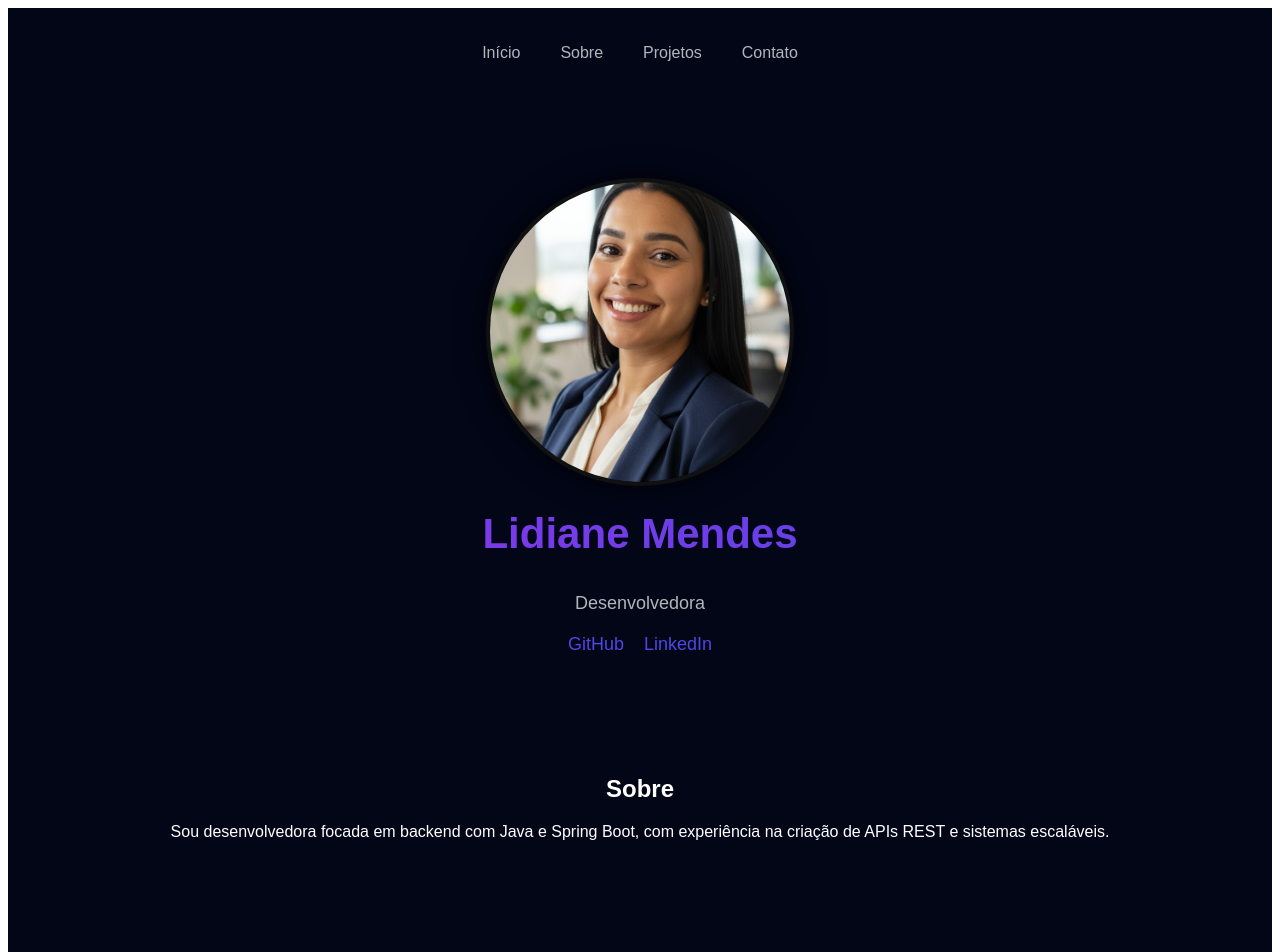
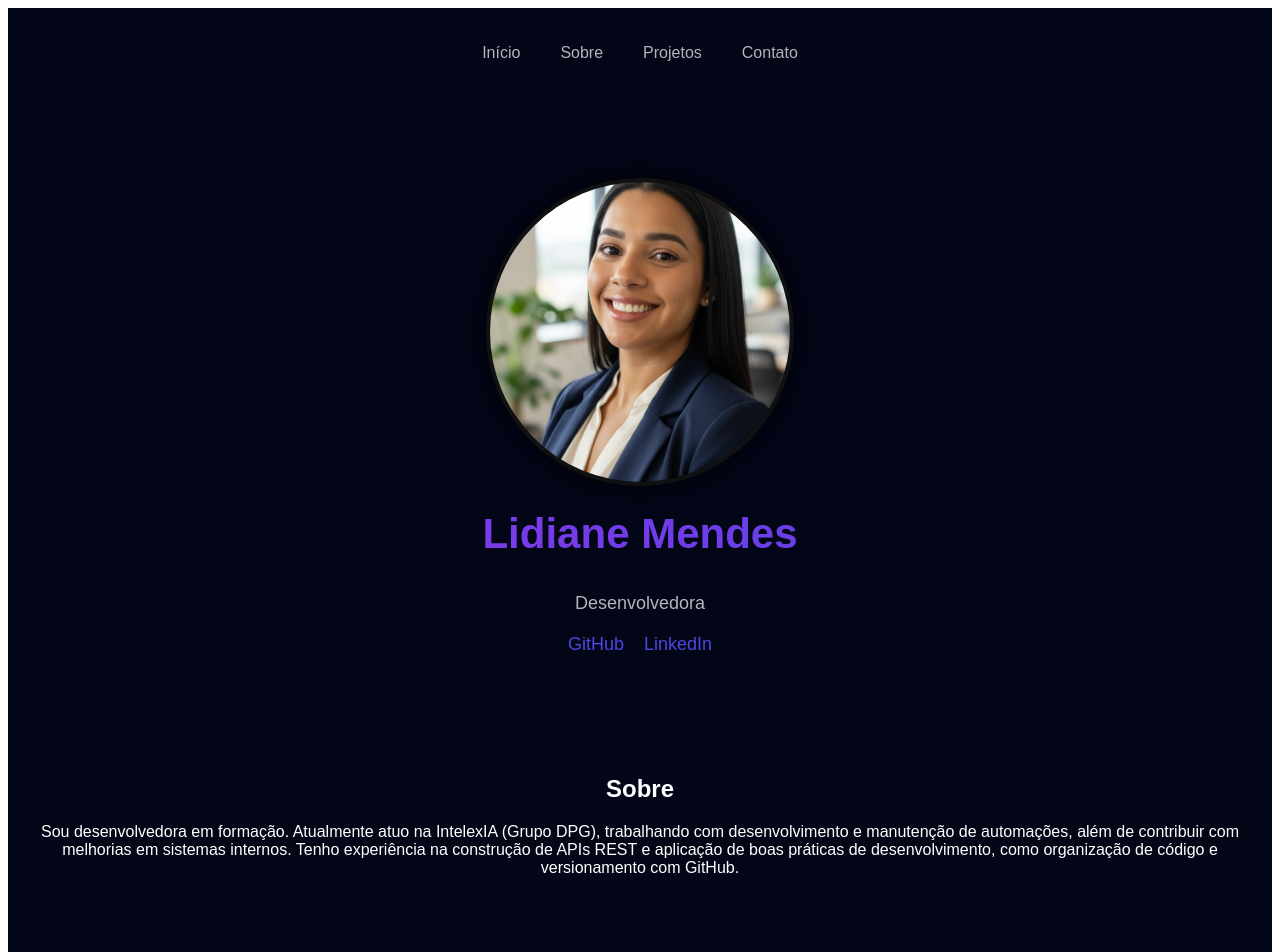
Before and after one commit to LidianeMendess/curso-dev, a Next.js app: page / in a window 1280 px wide. Shown: the top 952 px of the page. Built offline with nearby package versions, Linux system fonts and the light colour scheme.

Commit message:
Atualizar o index.js

```diff
--- a/pages/index.js
+++ b/pages/index.js
@@ -41,8 +41,8 @@ export default function Home() {
       <section id="sobre" className={styles.sobre}>
         <h2>Sobre</h2>
         <p>
-          Sou desenvolvedora focada em backend com Java e Spring Boot,
-          com experiência na criação de APIs REST e sistemas escaláveis.
+          Sou desenvolvedora em formação. Atualmente atuo na IntelexIA (Grupo DPG), trabalhando com desenvolvimento e manutenção de automações, além de contribuir com melhorias em sistemas internos.
+Tenho experiência na construção de APIs REST e aplicação de boas práticas de desenvolvimento, como organização de código e versionamento com GitHub.
         </p>
       </section>
 
```
